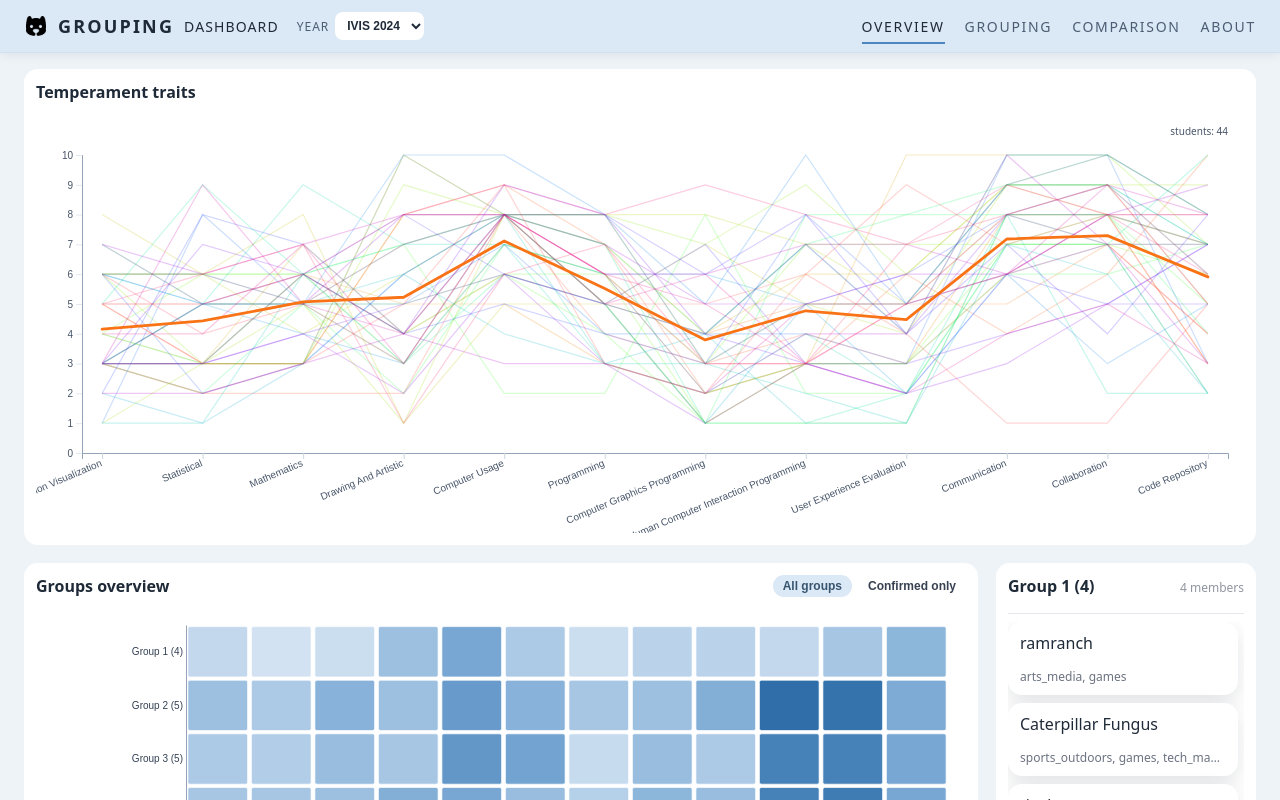
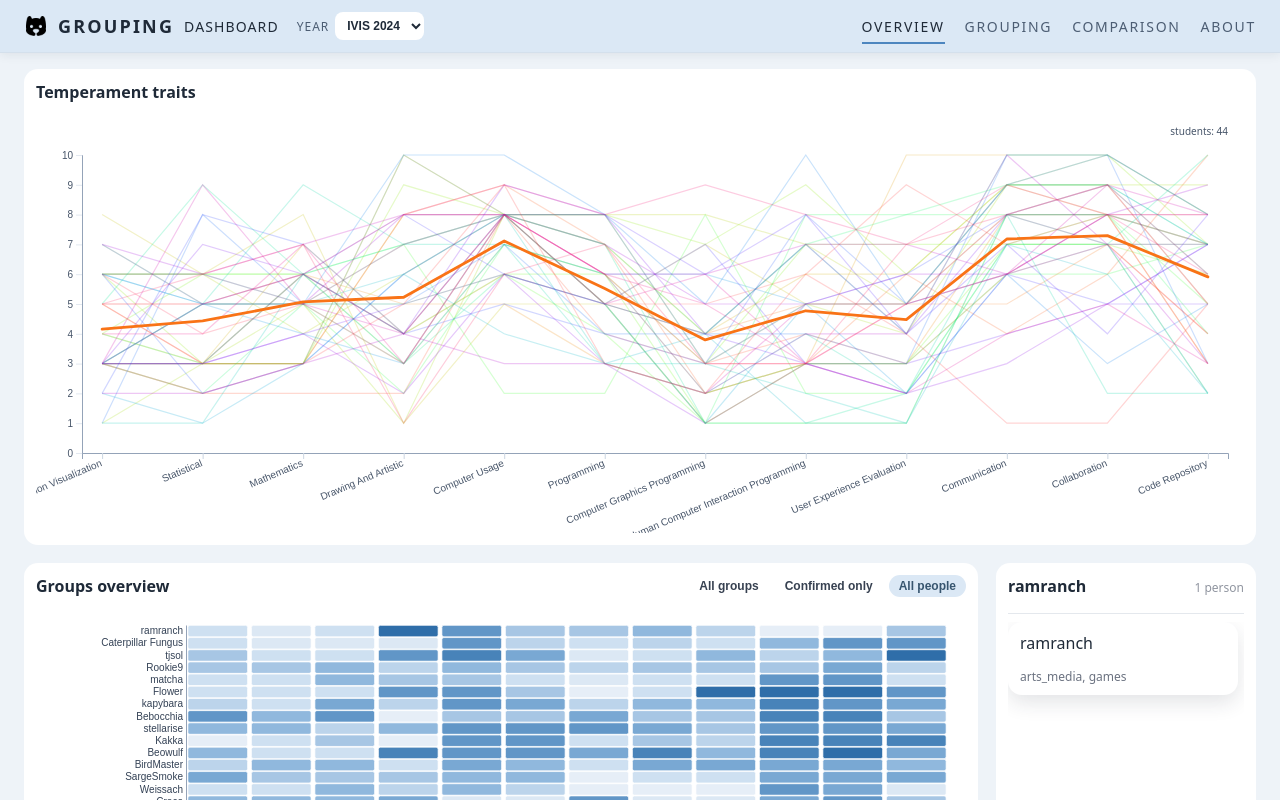
Before and after one commit to Jo0o0o0o0o0o/VSGF, a Vue app: page /home in a window 1280 px wide. Shown: the top 800 px of the page. Built offline with nearby package versions, Linux system fonts and the light colour scheme.

Commit message:
data clean

```diff
--- a/src/views/Home.vue
+++ b/src/views/Home.vue
@@ -68,18 +68,26 @@ function buildDefaultGrouping(totalStudents: number): StoredGrouping {
   };
 }
 
+function buildEmptyGrouping(): StoredGrouping {
+  return {
+    version: 2,
+    preferredGroupSize: 5,
+    groups: [],
+  };
+}
+
 function readStoredGrouping(): StoredGrouping {
   try {
     const raw = localStorage.getItem(GROUPING_STORAGE_KEY);
-    if (!raw) return buildDefaultGrouping(ivisRecords.length);
+    if (!raw) return buildEmptyGrouping();
     const parsed = JSON.parse(raw) as unknown;
-    if (!parsed || typeof parsed !== "object") return buildDefaultGrouping(ivisRecords.length);
+    if (!parsed || typeof parsed !== "object") return buildEmptyGrouping();
     const maybeV2 = parsed as Partial<StoredGrouping>;
     const maybeV1 = parsed as Partial<LegacyStoredGrouping>;
     const isV2 = maybeV2.version === 2 && Array.isArray(maybeV2.groups);
     const isV1 = maybeV1.version === 1 && Array.isArray(maybeV1.groups);
     if (!isV2 && !isV1) {
-      return buildDefaultGrouping(ivisRecords.length);
+      return buildEmptyGrouping();
     }
     const rawGroups = (isV2 ? maybeV2.groups : maybeV1.groups) ?? [];
     return {
@@ -93,13 +101,13 @@ function readStoredGrouping(): StoredGrouping {
         })),
     };
   } catch {
-    return buildDefaultGrouping(ivisRecords.length);
+    return buildEmptyGrouping();
   }
 }
 
 const storedGrouping = ref<StoredGrouping>(buildDefaultGrouping(ivisRecords.length));
 const confirmedGroupIds = ref<number[]>([]);
-const heatmapGroupMode = ref<"all" | "confirmed">("all");
+const heatmapGroupMode = ref<"all" | "confirmed" | "people">("people");
 const selectedGroupId = ref<number | null>(null);
 const selectedComparePersonId = ref<number | null>(null);
 const selectedBeeswarmPersonId = ref<number | null>(null);
@@ -141,6 +149,10 @@ const groupedMembersById = computed(() => {
 });
 
 const heatmapRecords = computed<IvisRecord[]>(() => {
+  if (heatmapGroupMode.value === "people") {
+    return ivisRecords;
+  }
+
   const confirmedOnly = heatmapGroupMode.value === "confirmed";
   const confirmedSet = new Set(confirmedGroupIds.value);
   const grouped: IvisRecord[] = [];
@@ -191,11 +203,19 @@ const heatmapRecords = computed<IvisRecord[]>(() => {
 
 const selectedGroupMembers = computed<IvisRecord[]>(() => {
   if (selectedGroupId.value === null) return [];
+  if (heatmapGroupMode.value === "people") {
+    const person = ivisRecords.find((item) => item.id === selectedGroupId.value);
+    return person ? [person] : [];
+  }
   return groupedMembersById.value.get(selectedGroupId.value) ?? [];
 });
 
 const selectedGroupLabel = computed(() => {
-  if (selectedGroupId.value === null) return "Group";
+  if (selectedGroupId.value === null) return heatmapGroupMode.value === "people" ? "Person" : "Group";
+  if (heatmapGroupMode.value === "people") {
+    const person = ivisRecords.find((item) => item.id === selectedGroupId.value);
+    return person?.alias ?? `Person ${selectedGroupId.value}`;
+  }
   const group = heatmapRecords.value.find((item) => item.id === selectedGroupId.value);
   return group?.alias ?? `Group ${selectedGroupId.value}`;
 });
@@ -443,6 +463,14 @@ function onGlobalEsc(event: KeyboardEvent) {
             >
               Confirmed only
             </button>
+            <button
+              class="heatmapToggleBtn"
+              :class="{ active: heatmapGroupMode === 'people' }"
+              type="button"
+              @click="heatmapGroupMode = 'people'"
+            >
+              All people
+            </button>
           </div>
         </div>
 
@@ -458,7 +486,13 @@ function onGlobalEsc(event: KeyboardEvent) {
       <div class="card level-1 list">
         <div class="listHeader">
           <div class="title">{{ selectedGroupLabel }}</div>
-          <div class="subtitle">{{ selectedGroupMembers.length }} members</div>
+          <div class="subtitle">
+            {{
+              heatmapGroupMode === "people"
+                ? `${selectedGroupMembers.length} ${selectedGroupMembers.length === 1 ? "person" : "people"}`
+                : `${selectedGroupMembers.length} members`
+            }}
+          </div>
         </div>
 
         <div class="listBody">
@@ -476,7 +510,11 @@ function onGlobalEsc(event: KeyboardEvent) {
           </div>
 
           <div v-if="selectedGroupMembers.length === 0" class="empty">
-            Click a group row in the heatmap to see members.
+            {{
+              heatmapGroupMode === "people"
+                ? "Click a person row in the heatmap to see details."
+                : "Click a group row in the heatmap to see members."
+            }}
           </div>
         </div>
       </div>
```
